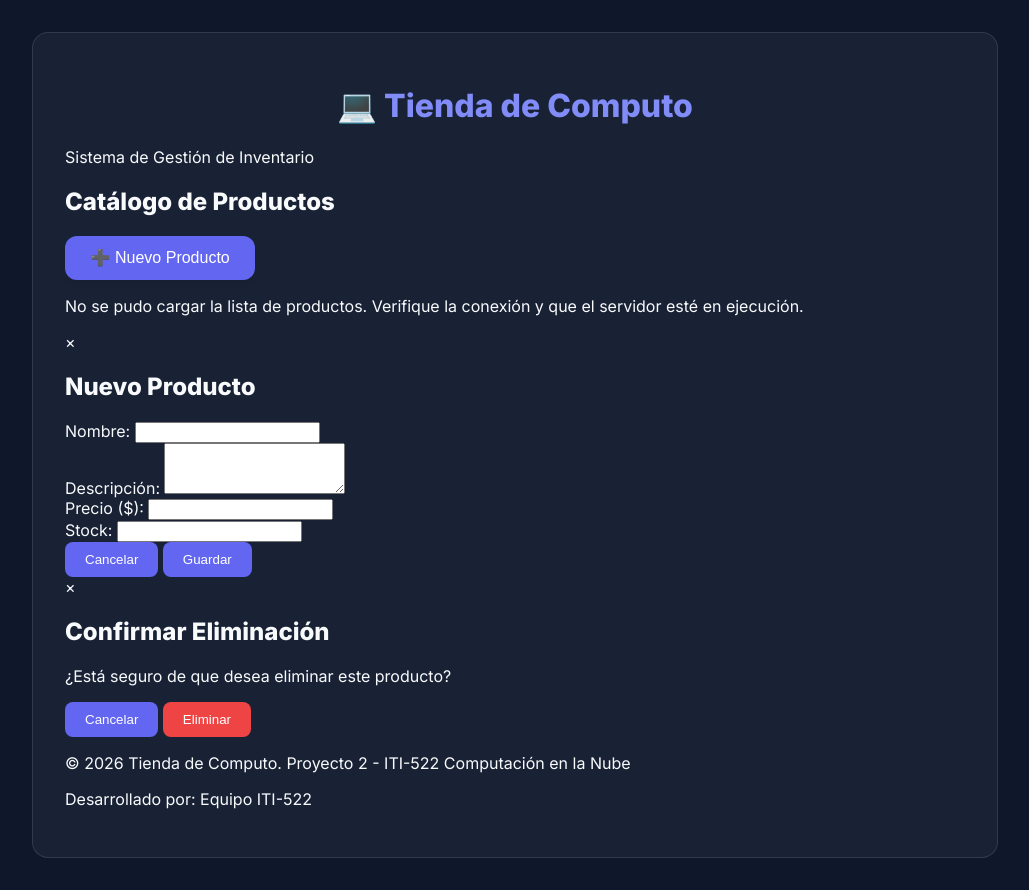
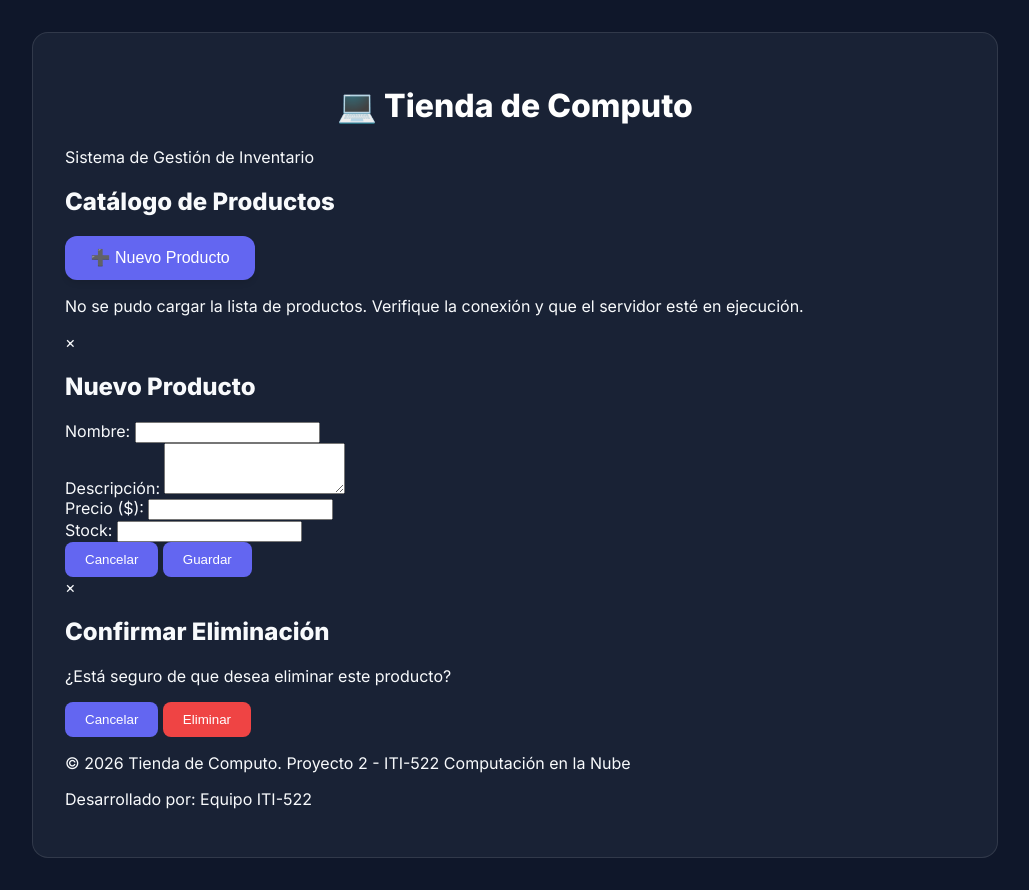
Before and after one commit to CristianAcu08/iti522_proyecto2, a plain HTML site: page app/frontend/index.html in a window 1280 px wide. Shown: the whole page, without its empty margins (125-1154 px from the left). Drawn offline with Linux system fonts and the light colour scheme; no server answers.

Commit message:
style: titulo de tienda de computo en color blanco
🤖 Generated with Codebuff
Co-Authored-By: Codebuff <noreply@codebuff.com>

```diff
--- a/app/frontend/styles.css
+++ b/app/frontend/styles.css
@@ -21,7 +21,7 @@ body {
 }
 h1 {
   text-align: center;
-  color: #818cf8;
+  color: #ffffff;
 }
 button {
   background: var(--accent) !important;
```
